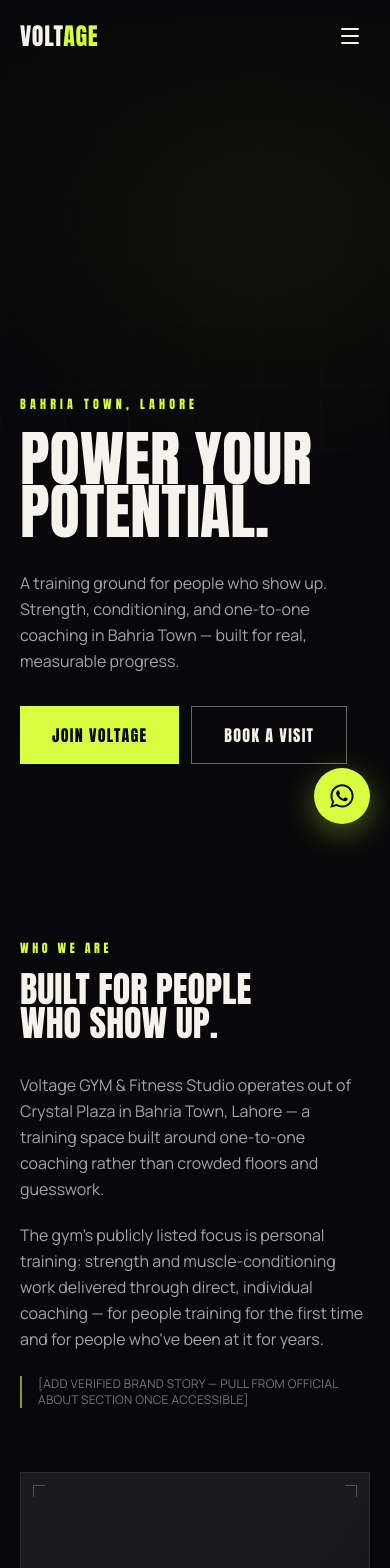
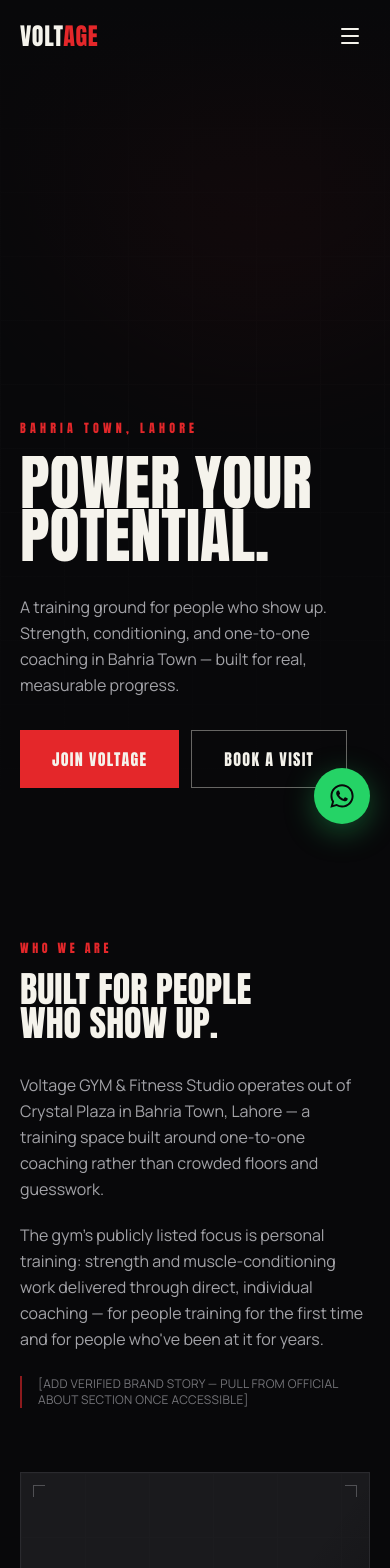
Before and after one commit to harisbinrehan/VOLTAGE-GYM-FITNESS-STUDIO, a Next.js app: page / in a window 390 px wide. Shown: the top 1568 px of the page. Built offline with nearby package versions, Linux system fonts and the light colour scheme.

Commit message:
feat: update brand color to red, add brand assets data, and adjust hero padding

```diff
--- a/src/app/globals.css
+++ b/src/app/globals.css
@@ -7,8 +7,8 @@
   --color-line: #2a2a2e;
   --color-bone: #f5f3ec;
   --color-smoke: #a3a3a8;
-  --color-voltage: #d7ff3e;
-  --color-voltage-dim: #a8cc2e;
+  --color-voltage: #e4272a;
+  --color-voltage-dim: #a81f1c;
 
   --font-display: var(--font-anton);
   --font-body: var(--font-manrope);
--- a/src/components/WhatsAppButton.tsx
+++ b/src/components/WhatsAppButton.tsx
@@ -7,7 +7,7 @@ export function WhatsAppButton() {
       target="_blank"
       rel="noopener noreferrer"
       aria-label="Chat with Voltage on WhatsApp"
-      className="fixed bottom-5 right-5 z-50 flex h-14 w-14 items-center justify-center rounded-full bg-voltage text-void shadow-[0_8px_30px_rgba(215,255,62,0.35)] transition-transform duration-300 hover:scale-105 focus-visible:outline-2 focus-visible:outline-offset-4 focus-visible:outline-voltage sm:bottom-8 sm:right-8"
+      className="fixed bottom-5 right-5 z-50 flex h-14 w-14 items-center justify-center rounded-full bg-[#25D366] text-void shadow-[0_8px_30px_rgba(37,211,102,0.35)] transition-transform duration-300 hover:scale-105 focus-visible:outline-2 focus-visible:outline-offset-4 focus-visible:outline-voltage sm:bottom-8 sm:right-8"
     >
       <svg
         viewBox="0 0 24 24"
--- a/src/components/sections/Hero.tsx
+++ b/src/components/sections/Hero.tsx
@@ -19,7 +19,7 @@ export function Hero() {
       <div className="absolute -right-40 -top-40 h-[36rem] w-[36rem] rounded-full voltage-glow opacity-20 blur-3xl" />
       <div className="absolute inset-0 bg-gradient-to-t from-void via-void/40 to-void" />
 
-      <div className="relative z-10 mx-auto w-full max-w-7xl px-5 pb-20 pt-40 sm:px-8 sm:pb-28">
+      <div className="relative z-10 mx-auto w-full max-w-7xl px-5 pb-14 pt-28 sm:px-8 sm:pb-28 sm:pt-40">
         <motion.p
           initial={{ opacity: 0, y: 10 }}
           animate={{ opacity: 1, y: 0 }}
--- a/src/components/sections/Membership.tsx
+++ b/src/components/sections/Membership.tsx
@@ -4,24 +4,26 @@ import { membership, contact } from "@/data/gym";
 
 export function Membership() {
   return (
-    <section id="membership" className="relative overflow-hidden bg-voltage py-24 sm:py-32">
-      <div className="absolute inset-0 voltage-grid opacity-30" />
+    <section id="membership" className="relative overflow-hidden bg-charcoal py-24 sm:py-32">
+      <div className="absolute inset-0 voltage-grid" />
+      <div className="absolute left-1/2 top-1/2 h-[40rem] w-[40rem] -translate-x-1/2 -translate-y-1/2 rounded-full voltage-glow opacity-20 blur-3xl" />
+
       <div className="relative mx-auto max-w-4xl px-5 text-center sm:px-8">
         <FadeIn>
-          <p className="mb-4 font-display text-xs tracking-[0.3em] text-void/70 uppercase">
+          <p className="mb-4 font-display text-xs tracking-[0.3em] text-voltage uppercase">
             Membership
           </p>
-          <h2 className="font-display text-4xl uppercase leading-[0.95] text-void sm:text-6xl">
+          <h2 className="font-display text-4xl uppercase leading-[0.95] text-bone sm:text-6xl">
             {membership.heading}
           </h2>
-          <p className="mx-auto mt-6 max-w-xl text-base leading-relaxed text-void/80 sm:text-lg">
+          <p className="mx-auto mt-6 max-w-xl text-base leading-relaxed text-smoke sm:text-lg">
             {membership.body}
           </p>
           <div className="mt-10 flex flex-wrap justify-center gap-4">
-            <CTAButton href={contact.whatsapp.href} variant="dark" size="lg" external>
+            <CTAButton href={contact.whatsapp.href} size="lg" external>
               {membership.ctaLabel}
             </CTAButton>
-            <CTAButton href={contact.phones[0].href} variant="darkOutline" size="lg" external>
+            <CTAButton href={contact.phones[0].href} variant="secondary" size="lg" external>
               Call Voltage
             </CTAButton>
           </div>
--- a/src/components/ui/CTAButton.tsx
+++ b/src/components/ui/CTAButton.tsx
@@ -5,7 +5,7 @@ import { cn } from "@/lib/cn";
 type CTAButtonProps = {
   href: string;
   children: ReactNode;
-  variant?: "primary" | "secondary" | "ghost" | "dark" | "darkOutline";
+  variant?: "primary" | "secondary" | "ghost";
   size?: "md" | "lg";
   className?: string;
   external?: boolean;
@@ -15,11 +15,9 @@ const base =
   "group relative inline-flex items-center justify-center gap-2 font-display uppercase tracking-[0.08em] transition-transform duration-300 ease-out focus-visible:outline-2 focus-visible:outline-offset-4 focus-visible:outline-voltage active:scale-[0.98]";
 
 const variants: Record<NonNullable<CTAButtonProps["variant"]>, string> = {
-  primary: "bg-voltage text-void hover:bg-bone",
+  primary: "bg-voltage text-bone hover:bg-voltage-dim",
   secondary: "bg-transparent text-bone border border-bone/40 hover:border-voltage hover:text-voltage",
   ghost: "bg-transparent text-bone hover:text-voltage",
-  dark: "bg-void text-bone hover:bg-ink hover:text-voltage",
-  darkOutline: "bg-transparent border border-void text-void hover:bg-void hover:text-voltage",
 };
 
 const sizes: Record<NonNullable<CTAButtonProps["size"]>, string> = {
--- a/src/data/gym.ts
+++ b/src/data/gym.ts
@@ -18,6 +18,15 @@ export const gymMeta = {
   name: "Voltage GYM & Fitness Studio",
   shortName: "VOLTAGE",
   legalCity: "Bahria Town, Lahore",
+  verified: true,
+};
+
+// Confirmed via the gym's own logo/brand asset: red checkmark-V mark on a
+// dark charcoal textured background, white/cream wordmark, "Gym & Fitness
+// Studio" script tagline, and the community hashtag below.
+export const brandAssets = {
+  hashtag: "#voltageGym",
+  hashtagPrompt: "Use this hashtag to become a part of our community",
   verified: true,
 };
 
```
